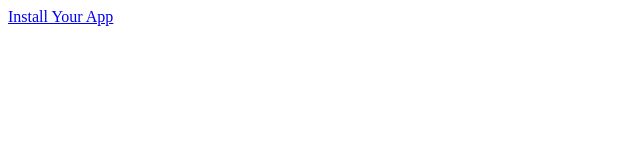
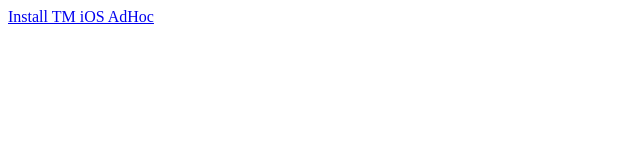
Before and after one commit to jyht79/tm_pages, a plain HTML site: page index.html in a window 1280 px wide. Shown: the full height of the page, 0-640 px from the left. Drawn offline with Linux system fonts and the light colour scheme.

Commit message:
Update index.html

```diff
--- a/index.html
+++ b/index.html
@@ -1 +1 @@
-<a href="itms-services://?action=download-manifest&url=https://jyht79.github.io/tm_pages/tm_ios_adhoc.plist">Install Your App</a>
+<a href="itms-services://?action=download-manifest&url=https://jyht79.github.io/tm_pages/tm_ios_adhoc.plist">Install TM iOS AdHoc</a>
```
